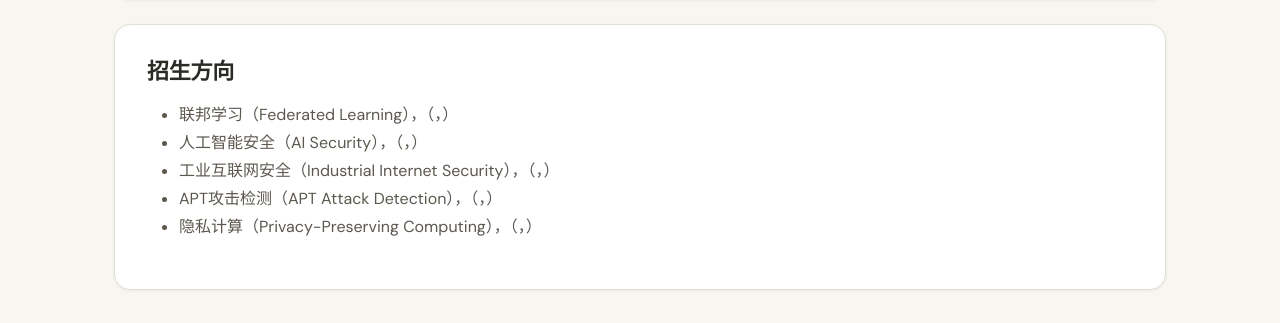
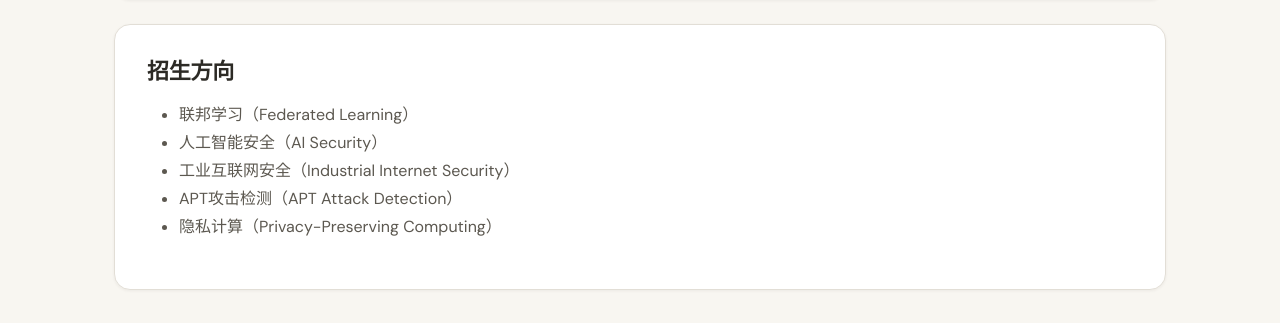
Before and after one commit to SKLIIS-AIS/lab_website, a Jekyll site: the page built from _pages/about.md, in a window 1280 px wide. Shown: the part 1684-2007 px from the top of the page. Built offline with Jekyll 4.4.1, drawn with Linux system fonts in a browser that asks for light colours; a style sheet for code colours, icons or effects is not loaded.

Commit message:
Update about.md

```diff
--- a/_pages/about.md
+++ b/_pages/about.md
@@ -139,7 +139,7 @@ permalink: /about/
 <h3>招生方向</h3>
 <ul>
 {% for student in site.data.people %}
-<li>{{ student.name }}，{{ student.location }}（{{ student.degree }}，{{ student.year }}）</li>
+<li>{{ student.name }}</li>
 {% endfor %}
 </ul>
 </div>
```
